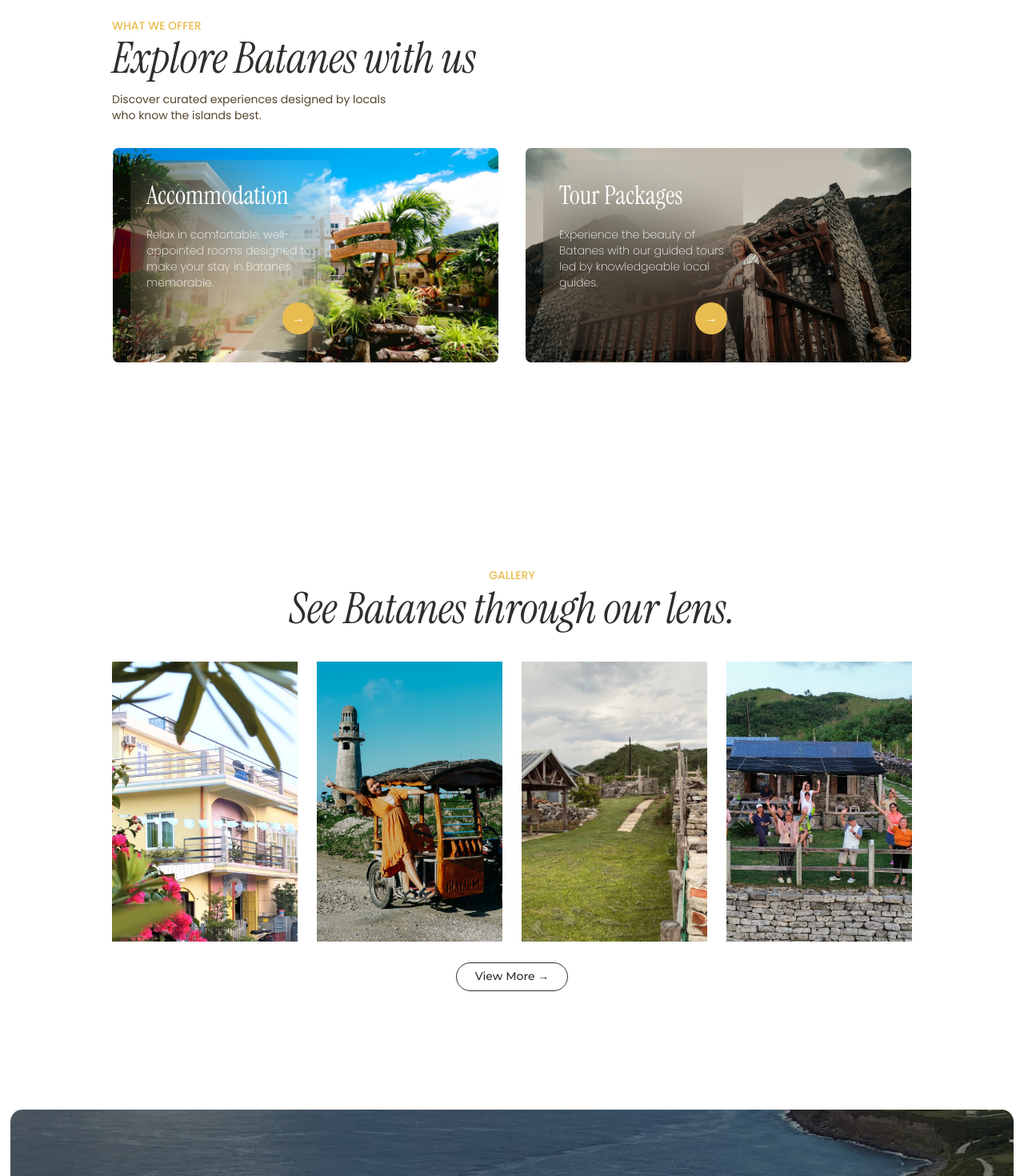
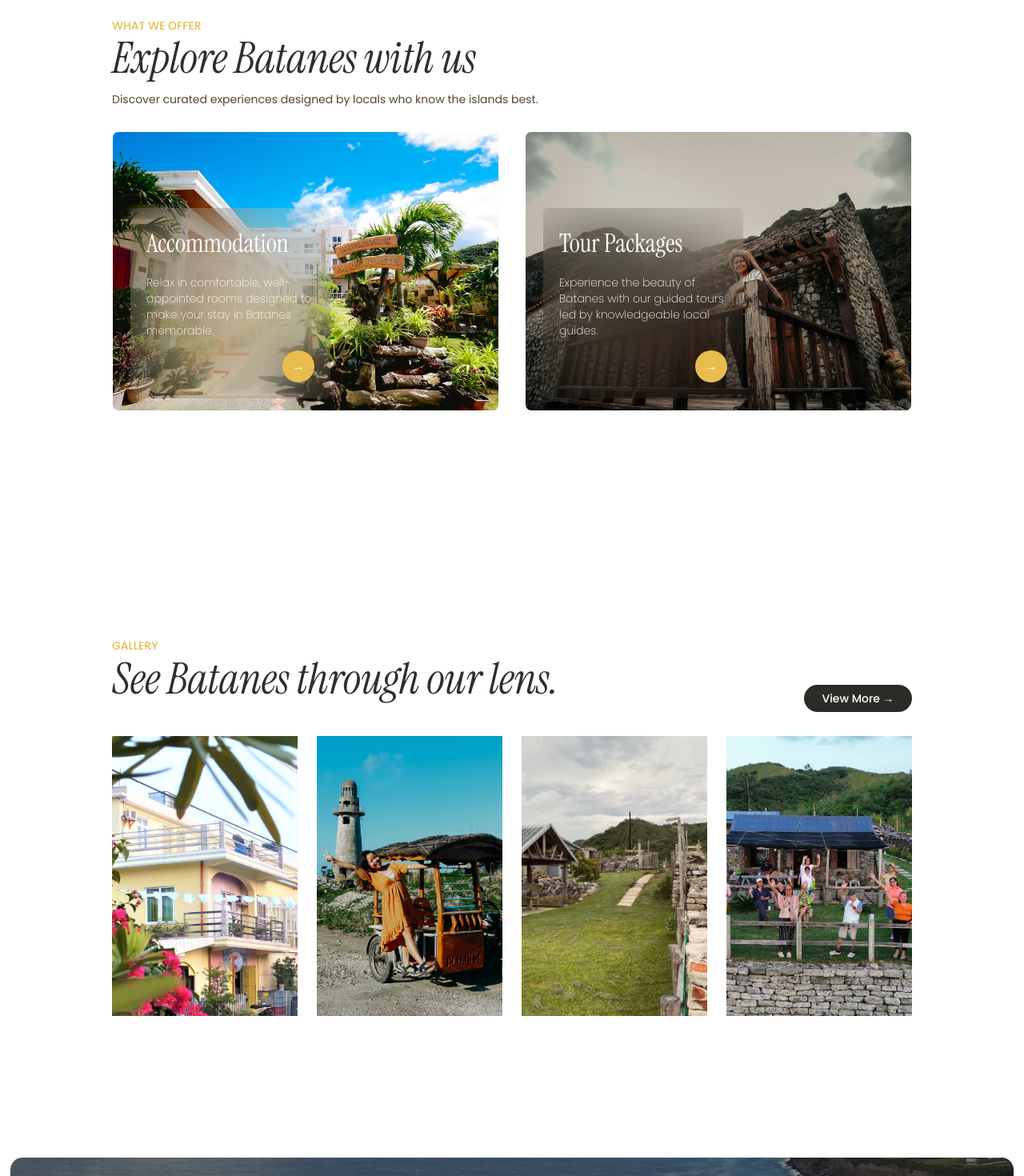
Before and after one commit to yogurtshaked/siayanrock, a React (Vite) app: page / in a window 1280 px wide. Shown: the part 1698-3168 px from the top of the page at 80% size. Built offline with nearby package versions, Linux system fonts and the light colour scheme.

Commit message:
New 'Gallery' section design.

```diff
--- a/src/index.css
+++ b/src/index.css
@@ -385,7 +385,7 @@ p, a, button {
 .offer-text p{
   letter-spacing: 3%;
   line-height: 20px;
-  width: 350px;
+  width: 600px;
 }
 
 .offer-content h2, .offer-text .section-description, .offer-content button, .offer-card p {
@@ -406,9 +406,10 @@ p, a, button {
 }
 
 .offer-card {
-  flex: 1;              /* each card takes equal available space */
+  flex: 1;
   width: auto;
-  max-width: none;      /* remove the 280px limit */
+  max-width: none;
+  height: 350px;
 
   padding: 15px 22px;
   border-radius: 8px;
@@ -417,6 +418,7 @@ p, a, button {
   display: flex;
   flex-direction: column;
   align-items: flex-start;
+  justify-content: flex-end;
   gap: 15px;
 
   background-size: cover;
@@ -528,12 +530,47 @@ p, a, button {
   text-align: center;
 }
 
-.gallery-content{
+.gallery-content {
+  width: 100%;
+  max-width: 1160px;
+  margin: 0 auto;
+
   display: flex;
   flex-direction: column;
+  align-items: flex-start;
+  gap: 30px;
+}
+
+.gallery-text {
+  width: 100%;
+  max-width: none;
+  display: flex;
+  flex-direction: row;
   justify-content: center;
-  align-items: center;
-  gap: 1.6rem;
+  align-items: flex-end;
+  gap: 0.8rem;
+}
+
+.gallery-text p, .gallery-text h2 {
+  text-align: left;
+}
+
+.gallery-content button {
+  margin-left: auto;
+  padding: 0.4rem 1.4rem;
+  border: none;
+  border-radius: 50px;
+  background: #2B2B28;
+  color: white;
+  cursor: pointer;
+  font-size: 14px;
+  font-weight: 500;
+  transition: background 0.3s ease;
+}
+
+.gallery-content button:hover {
+  background: #E8BC4E;
+  color: white;
 }
 
 .gallery-grid {
@@ -597,25 +634,6 @@ p, a, button {
 .gallery-item:hover .gallery-caption {
   opacity: 1;
   transform: translateY(0);
-}
-
-.gallery-content button {
-  padding: 0.4rem 1.4rem;
-  border: none;
-  border-radius: 50px;
-  border: 1px solid #2B2B28;
-  color: #2B2B28;
-  cursor: pointer;
-  font-size: 14px;
-  font-family: "Montserrat";
-  font-weight: 500;
-  transition: background 0.3s ease;
-}
-
-.gallery-content button:hover {
-  background: #E8BC4E;
-  color: white;
-  border: 1px solid white;
 }
 
 /* ====================== Inquire Section ======================*/
--- a/src/pages/Home.tsx
+++ b/src/pages/Home.tsx
@@ -89,7 +89,9 @@ function Home(){
                             <p className="section-title">GALLERY</p>
                             <h2>See Batanes through our lens.</h2>
                         </div>
+                        <button>View More →</button>
                     </div>
+
                     <div className="gallery-grid">
                         <div className="gallery-item">
                             <img src="/src/assets/images/siayanrock-img.jpg" alt="Gallery Image 1" />
@@ -107,8 +109,8 @@ function Home(){
                             <img src="/src/assets/images/gallery4.jpg" alt="Gallery Image 4" />
                             <p className="gallery-caption">Our Guests</p>
                         </div>
-                        </div>
-                    <button>View More →</button>
+                    </div>
+
                 </div>
             </div>
 
```
